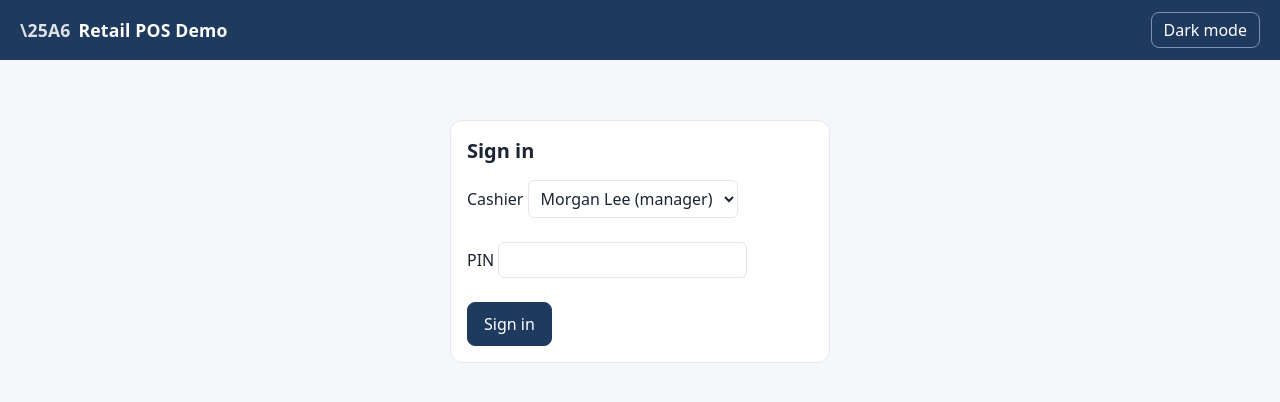
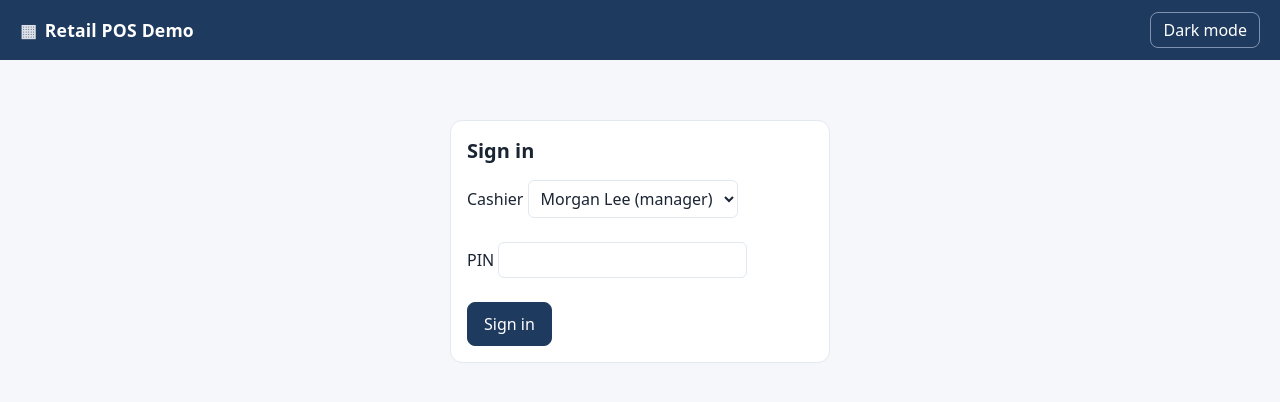
Before and after one commit to Matt-s-Amazing-Software/retail-pos-demo, a website with bundled scripts: page index.html in a window 1280 px wide. Built offline with nearby package versions, Linux system fonts and the light colour scheme.

Commit message:
KAN-47: Fix the header logo mark showing code instead of a symbol (#35)

```diff
--- a/styles.css
+++ b/styles.css
@@ -3,7 +3,7 @@
 body { margin:0; font-family: system-ui, -apple-system, "Segoe UI", sans-serif; color:var(--ink); background:var(--bg); }
 .topbar { display:flex; align-items:center; justify-content:space-between; gap:16px; padding:12px 20px; background:var(--brand); color:#fff; }
 .topbar h1 { font-size:1.1rem; margin:0; letter-spacing:.01em; }
-.topbar h1::before { content:"\\25A6"; margin-right:8px; opacity:.85; }
+.topbar h1::before { content:"\25A6"; margin-right:8px; opacity:.85; }
 nav { display:flex; gap:6px; flex-wrap:wrap; }
 nav a { color:#dbe6f5; text-decoration:none; padding:0 14px; border-radius:8px; display:inline-flex; align-items:center; min-height:44px; }
 nav a[aria-current="page"] { background:var(--panel); color:var(--brand); font-weight:600; }
```
